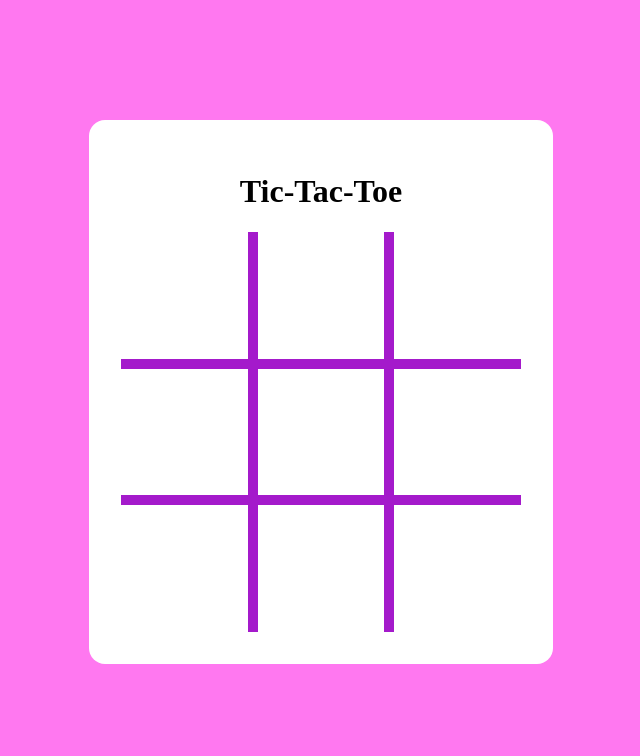
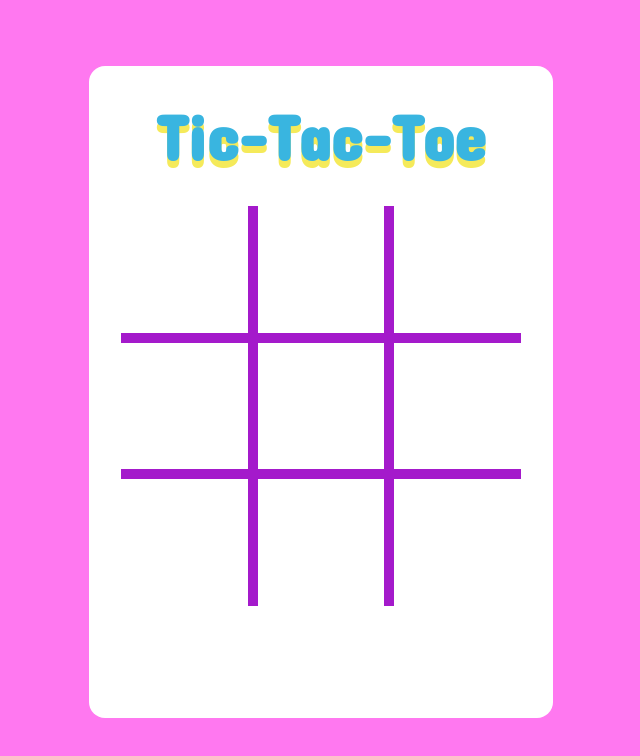
Before and after one commit to matiasbaldanza/tic-tac-toe-react, a React (Vite) app: page / in a window 1280 px wide. Shown: the top 756 px of the page, without its empty margins (319-959 px from the left). Built offline with nearby package versions, Linux system fonts and the light colour scheme.

Commit message:
FEAT: added winner state, hover for cells, EndGameBanner

```diff
--- a/src/App.jsx
+++ b/src/App.jsx
@@ -1,33 +1,44 @@
 import { useState } from 'react'
 import { players, winningCombinations } from './constants'
 import Board from './components/Board/Board'
+import GameEndBanner from './components/GameEndBanner/GameEndBanner'
 
 function App() {
 
   const [board, setBoard] = useState(Array(9).fill(null))
   const [turn, setTurn] = useState(players[0])
+  const [winner, setWinner] = useState(null)
 
   function swapTurn() {
     setTurn(prevState => prevState === players[0] ? players[1] : players[0])
   }
 
-
+  function thereIsAWinner(updatedBoard) {
+    return winningCombinations.some( combination =>
+        combination.every( cell => updatedBoard[cell] === turn )
+    )
+  }
 
   function handleClick (index) {
-    // if the cell is already played, return
+    if ( winner ) return
     if ( board[index] ) return
 
-    // update the board
     const updatedBoard = [...board]
     updatedBoard[index] = turn
     setBoard(updatedBoard)
 
+    if ( thereIsAWinner(updatedBoard) ) {
+      setWinner(turn)
+      return
+    }
+
+    if ( updatedBoard.every(cell => cell !== null) ) {
+      setWinner('draw')
+      return
+    }
+
     // switch turns
     swapTurn()
-
-    // verify if the move wins or draws
-
-
   }
 
   return (
@@ -36,15 +47,19 @@ function App() {
           <h1>Tic-Tac-Toe</h1>
         </header>
         <Board
-          turn={turn}
+          turn={ !winner ? turn : null }
           board={board}
           handleClick={handleClick}
         />
         <footer>
-
+         { winner ?  <GameEndBanner winner={winner}/> : ''}
         </footer>
     </div>
   )
 }
 
 export default App
+
+// TODO: End game banner
+// TODO: Reset game button
+// TODO: Reset game function
--- a/src/components/Board/Board.jsx
+++ b/src/components/Board/Board.jsx
@@ -8,6 +8,7 @@ export default function Board({turn, board, handleClick}) {
                         <Cell
                             key={index}
                             value={board[index]}
+                            hover={turn}
                             handleClick={() => handleClick(index)}
                         />)
             }
--- a/src/components/Cell/Cell.jsx
+++ b/src/components/Cell/Cell.jsx
@@ -1,6 +1,8 @@
-export default function Cell({value, handleClick}) {
+export default function Cell({value, hover, handleClick}) {
+    const hoverClass = hover ? `turn-${hover}` : ''
+
     return <div
-                className={`cell ${ value || ''}`}
+                className={`cell ${ value || hoverClass}`}
                 onClick={handleClick}
             ></div>
  }
--- /dev/null
+++ b/src/components/GameEndBanner/GameEndBanner.jsx
@@ -0,0 +1,5 @@
+export default function GameEndBanner({ winner }) {
+    return winner !== 'draw'
+        ? <span>{`${winner.toUpperCase()} wins!`}</span>
+        : <span>It's a draw!</span>
+}
--- a/src/sass/_colors.scss
+++ /dev/null
@@ -1,9 +0,0 @@
-$color-bg: #FF78F0;
-$color-container: white;
-$color-board: #A41ACB;
-
-$radius: 16px;
-
-@mixin rounded {
-    border-radius: $radius;
-}
--- /dev/null
+++ b/src/sass/_constants.scss
@@ -0,0 +1,23 @@
+@import url('https://fonts.googleapis.com/css2?family=Concert+One&display=swap');
+
+$color-bg: #FF78F0;
+$color-container: white;
+$color-board: #A41ACB;
+
+$color-primary: #39B5E0;
+$color-secondary: #A31ACB;
+$color-secondary-darker: #510d65;
+$color-secondary-lighter: #FF78F0;
+$color-contrast: #F5EA5A;
+
+$color-mark-hover: #B0B0B088;
+$lower-height: 5px;
+$raise-height: calc($lower-height * -1);
+
+$shadow-text-h1: 0px 7px 0px $color-contrast;
+
+$radius: 16px;
+
+@mixin rounded {
+    border-radius: $radius;
+}
--- /dev/null
+++ b/src/sass/_reset.scss
@@ -0,0 +1,3 @@
+h1, h2, h3, h4, h5, h6, p {
+    margin: 0;
+}
--- a/src/sass/main.scss
+++ b/src/sass/main.scss
@@ -1,10 +1,23 @@
-@use 'colors' as *;
+@use 'constants' as *;
+@use 'reset';
+
+h1 {
+    font-size: 4rem;
+    color: $color-primary;
+    margin: 0;
+    text-shadow: $shadow-text-h1;
+}
+
+h2 {
+    font-size: 3rem;
+}
 
 body {
     background-color: $color-bg;
     height: calc(100vh - 2rem);
     display: grid;
     place-items: center;
+    font-family: 'Concert One', sans-serif;
 
     .container {
         margin: 0 auto;
@@ -12,8 +25,9 @@ body {
         background-color: $color-container;
         padding: 32px;
         @include rounded;
-
-
+        display: flex;
+        flex-direction: column;
+        gap: 2rem;
 
         .board {
             background-color: $color-board;
@@ -30,10 +44,19 @@ body {
                 padding: 4px;
                 display: grid;
                 place-items:center;
+                transition: transform 150ms;
 
-                // &:hover::before {
-                //     content: url('../assets/cross.svg')
-                // }
+                &.turn-cross:hover::after {
+                    content: url('../assets/cross.svg');
+                    transform:translate($raise-height, $raise-height);
+                    filter: drop-shadow(3px 7px 0 $color-mark-hover);
+                }
+
+                &.turn-circle:hover::after {
+                    content: url('../assets/circle.svg');
+                    transform:translate($raise-height, $raise-height);
+                    filter: drop-shadow(3px 7px 0 $color-mark-hover);
+                }
             }
 
             .cross::before {
@@ -44,6 +67,16 @@ body {
                 content: url('../assets/circle.svg');
             }
         }
+
+        footer {
+            height: 3rem;
+            display: flex;
+            justify-content: center;
+            align-items: center;
+
+            font-size: 3rem;
+            vertical-align: middle;
+        }
     }
 
 }
```
